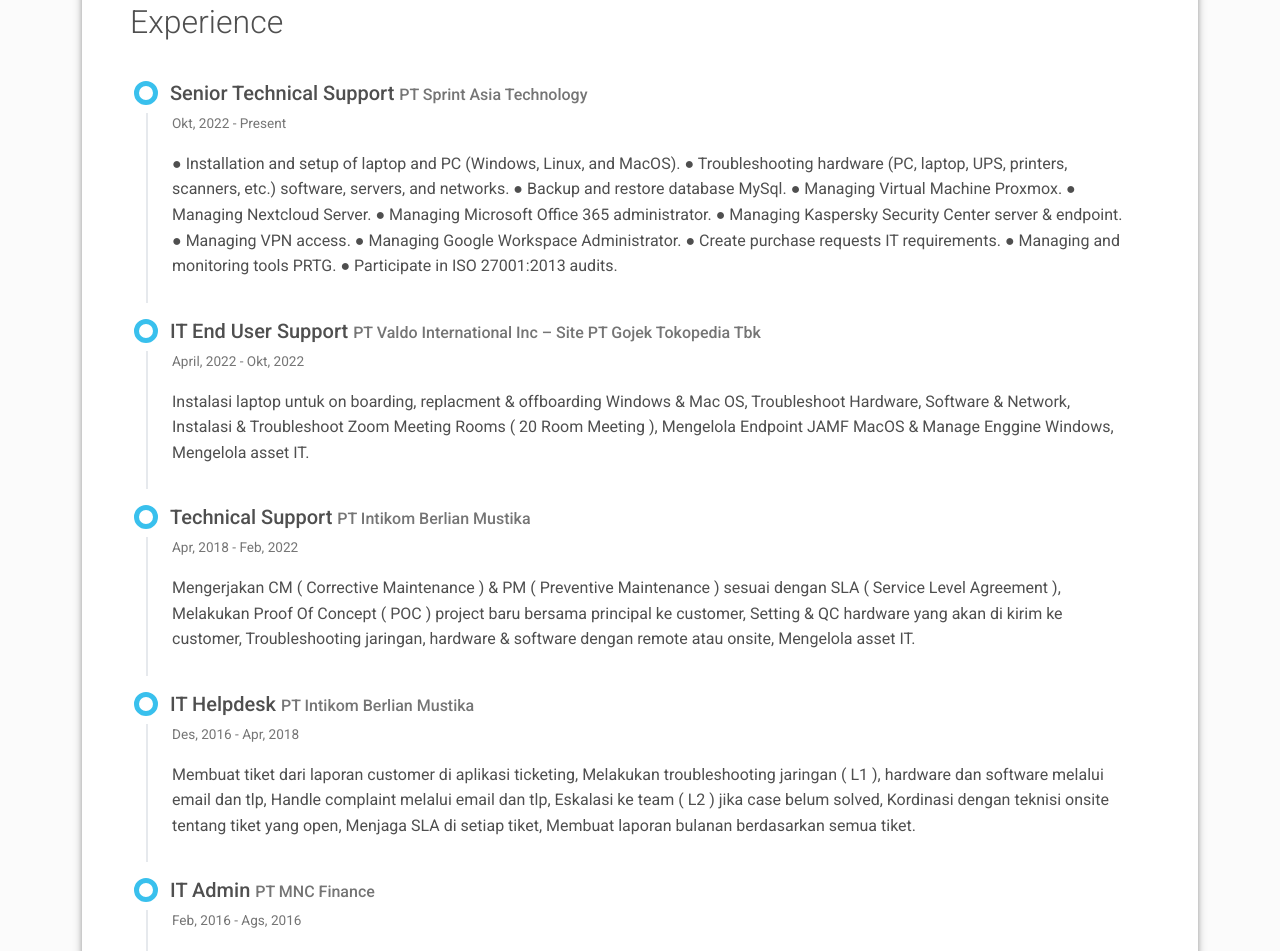
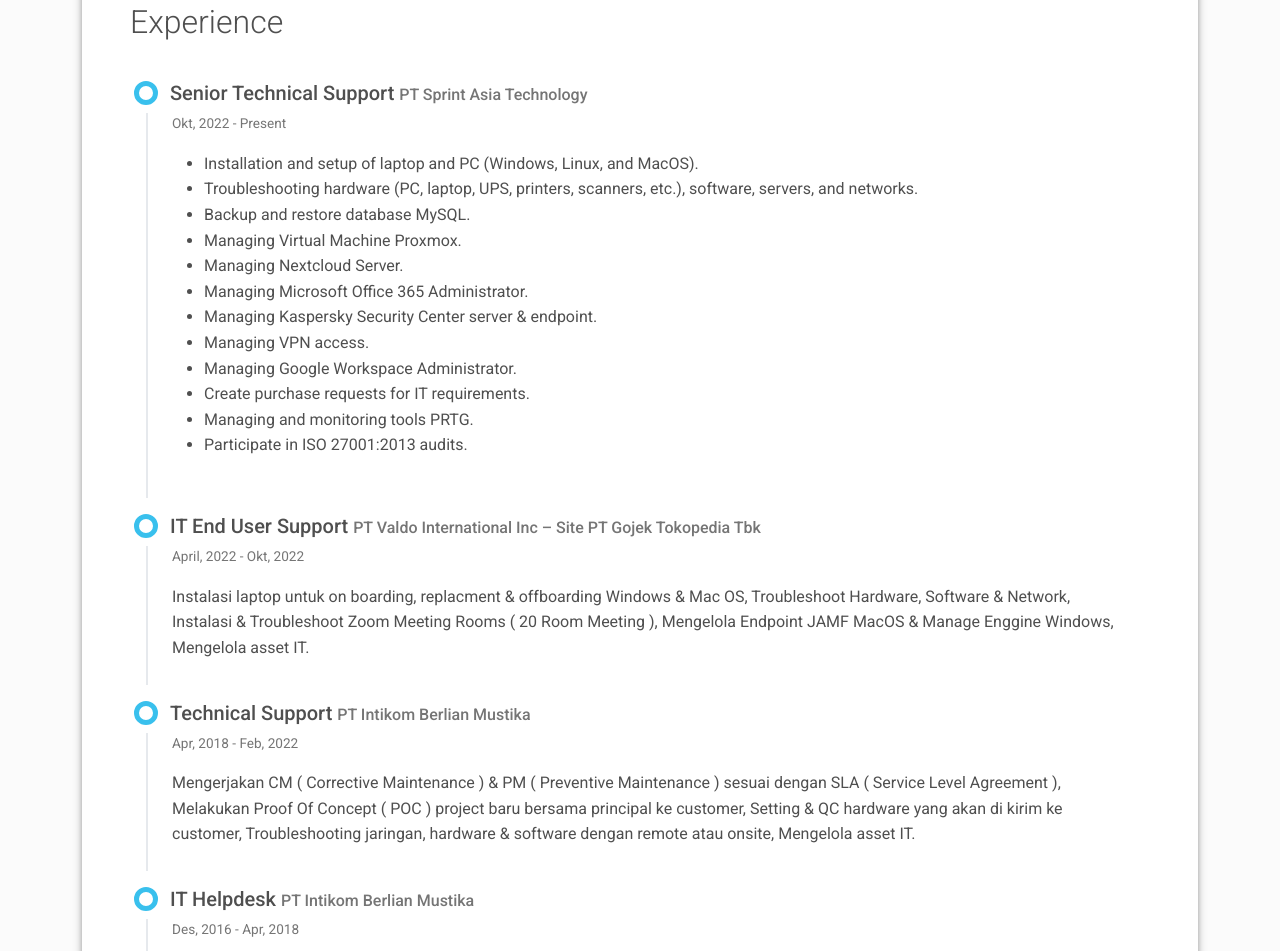
Before and after one commit to tiarns/tiarns.github.io, a plain HTML site: page index.html in a window 1280 px wide. Shown: the part 1598-2549 px from the top of the page. Drawn offline with Linux system fonts and the light colour scheme.

Commit message:
Update index.html

```diff
--- a/index.html
+++ b/index.html
@@ -194,18 +194,20 @@
           <div class="timeline-body px-4 pb-4">
             <div class="text-muted text-small mb-3">Okt, 2022 - Present</div>
             <div>
-●	Installation and setup of laptop and PC (Windows, Linux, and MacOS).
-●	Troubleshooting hardware (PC, laptop, UPS, printers, scanners, etc.) software, servers, and networks.
-●	Backup and restore database MySql.
-●	Managing Virtual Machine Proxmox.
-●	Managing Nextcloud Server.
-●	Managing Microsoft Office 365 administrator.
-●	Managing Kaspersky Security Center server & endpoint.
-●	Managing VPN access.
-●	Managing Google Workspace Administrator.
-●	Create purchase requests IT requirements.
-●	Managing and monitoring tools PRTG.
-●	Participate in ISO 27001:2013 audits.
+          <ul>
+            <li>Installation and setup of laptop and PC (Windows, Linux, and MacOS).</li>
+            <li>Troubleshooting hardware (PC, laptop, UPS, printers, scanners, etc.), software, servers, and networks.</li>
+            <li>Backup and restore database MySQL.</li>
+            <li>Managing Virtual Machine Proxmox.</li>
+            <li>Managing Nextcloud Server.</li>
+            <li>Managing Microsoft Office 365 Administrator.</li>
+            <li>Managing Kaspersky Security Center server & endpoint.</li>
+            <li>Managing VPN access.</li>
+            <li>Managing Google Workspace Administrator.</li>
+            <li>Create purchase requests for IT requirements.</li>
+            <li>Managing and monitoring tools PRTG.</li>
+            <li>Participate in ISO 27001:2013 audits.</li>
+        </ul>
 </div>
           </div>
         </div>
```
